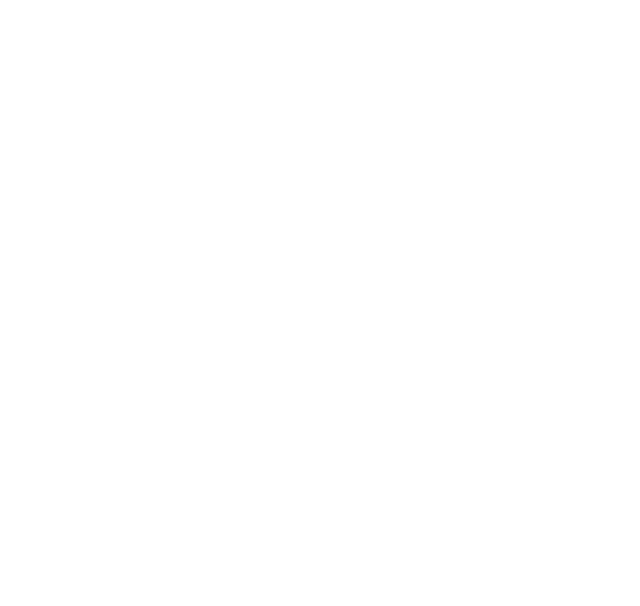
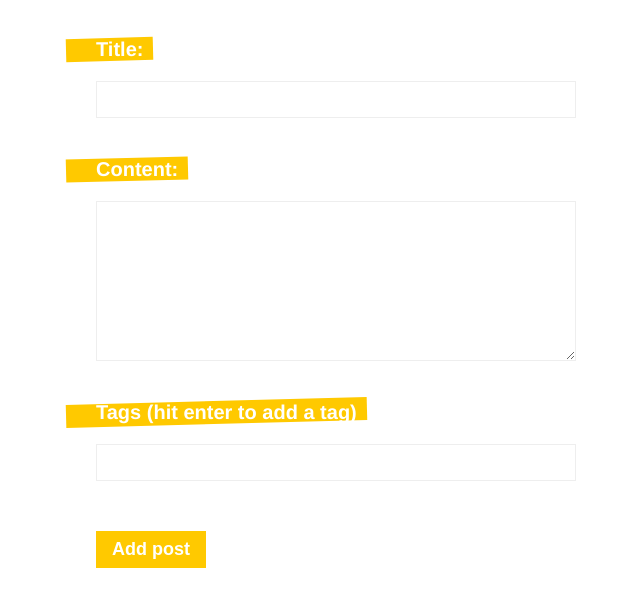
Before and after one commit to wenlinlee-82gogolee/my-blog, a Vue app: page /create in a window 1280 px wide. Before the commit this address had no page. Shown: the top 606 px of the page, without its empty margins (304-944 px from the left). Built offline with nearby package versions, Linux system fonts and the light colour scheme.

Commit message:
add CreateView

```diff
--- a/src/router/index.js
+++ b/src/router/index.js
@@ -1,6 +1,7 @@
 import { createRouter, createWebHistory } from 'vue-router';
 import HomeView from '../views/HomeView.vue';
 import DetailsView from '../views/DetailsView.vue';
+import CreateView from '../views/CreateView.vue';
 
 const routes = [
   {
@@ -14,6 +15,11 @@
     component: DetailsView,
     props: true,
   },
+  {
+    path: '/create',
+    name: 'create',
+    component: CreateView,
+  },
 ];
 
 const router = createRouter({
--- /dev/null
+++ b/src/views/CreateView.vue
@@ -0,0 +1,96 @@
+<template>
+  <div class="create">
+    <form>
+      <label>Title:</label>
+      <input v-model="title" type="text" required />
+      <label>Content:</label>
+      <textarea v-model="body" required></textarea>
+      <label>Tags (hit enter to add a tag)</label>
+      <input v-model="tag" type="text" @keydown.enter.prevent="handleKeydown" />
+      <div v-for="tag in tags" :key="tag" class="pill">#{{ tag }}</div>
+      <button>Add post</button>
+    </form>
+  </div>
+</template>
+
+<script>
+import { ref } from 'vue';
+export default {
+  setup() {
+    const title = ref('');
+    const body = ref('');
+    const tag = ref('');
+    const tags = ref([]);
+
+    const handleKeydown = () => {
+      tag.value = tag.value.replace(/\s+/g, '');
+      if (!tags.value.includes(tag.value)) {
+        tags.value.push(tag.value);
+      }
+      tag.value = '';
+    };
+
+    return { title, body, tag, handleKeydown, tags };
+  },
+};
+</script>
+
+<style scoped>
+form {
+  max-width: 480px;
+  margin: 0 auto;
+  text-align: left;
+}
+input,
+textarea {
+  display: block;
+  margin: 10px 0;
+  width: 100%;
+  box-sizing: border-box;
+  padding: 10px;
+  border: 1px solid #eee;
+}
+textarea {
+  height: 160px;
+}
+label {
+  display: inline-block;
+  margin-top: 30px;
+  position: relative;
+  font-size: 20px;
+  color: #fff;
+  margin-bottom: 10px;
+  font-weight: 700;
+}
+label::before {
+  content: '';
+  display: block;
+  width: 100%;
+  height: 100%;
+  background: #ffc900;
+  position: absolute;
+  z-index: -1;
+  padding-right: 40px;
+  left: -30px;
+  transform: rotateZ(-1.5deg);
+}
+button {
+  display: block;
+  margin-top: 50px;
+  background: #ffc900;
+  color: #fff;
+  border: none;
+  padding: 8px 16px;
+  font-size: 18px;
+  font-weight: 700;
+}
+.pill {
+  display: inline-block;
+  margin: 10px 10px 0 0;
+  color: #444;
+  background: #f0f0f0;
+  padding: 12px;
+  border-radius: 20px;
+  font-size: 14px;
+}
+</style>
```
Also changed, not shown: src/main.js (+4 -4 lines), src/assets/logo.png (deleted).
